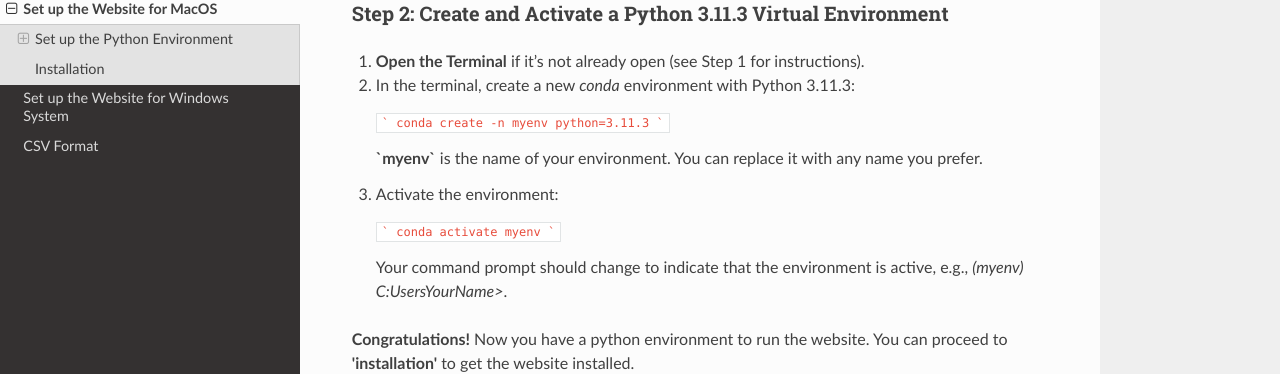
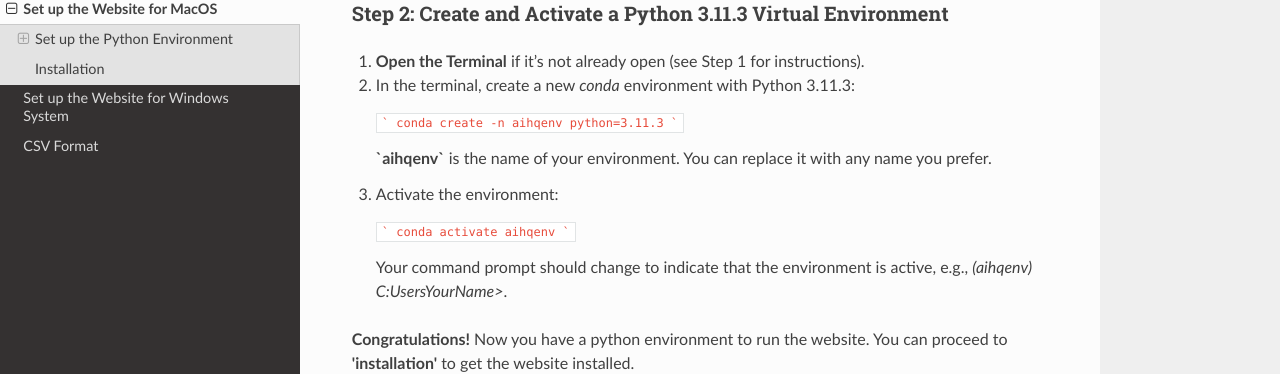
Before and after one commit to lyulouisa/Website_AIHQ_rating, a Sphinx documentation site: the page built from docs/source/mac.rst, in a window 1280 px wide and 900 px high, scrolled down 664 px. Shown: the part 144-518 px from the top of the window. Built offline with Sphinx 7.4.7 and the Read the Docs theme 3.1.0, drawn with Linux system fonts in a browser that asks for light colours.

Commit message:
Update mac.rst

````diff
--- a/docs/source/mac.rst
+++ b/docs/source/mac.rst
@@ -45,18 +45,18 @@ Step 2: Create and Activate a Python 3.11.3 Virtual Environment
 2. In the terminal, create a new `conda` environment with Python 3.11.3:
 
    ```
-   conda create -n myenv python=3.11.3
+   conda create -n aihqenv python=3.11.3
    ```
 
-   **`myenv`** is the name of your environment. You can replace it with any name you prefer.
+   **`aihqenv`** is the name of your environment. You can replace it with any name you prefer.
 
 3. Activate the environment:
 
    ```
-   conda activate myenv
+   conda activate aihqenv
    ```
 
-   Your command prompt should change to indicate that the environment is active, e.g., `(myenv) C:\Users\YourName>`.
+   Your command prompt should change to indicate that the environment is active, e.g., `(aihqenv) C:\Users\YourName>`.
 
 **Congratulations!** Now you have a python environment to run the website. You can proceed to **'installation'** to get the website installed.
 
````
